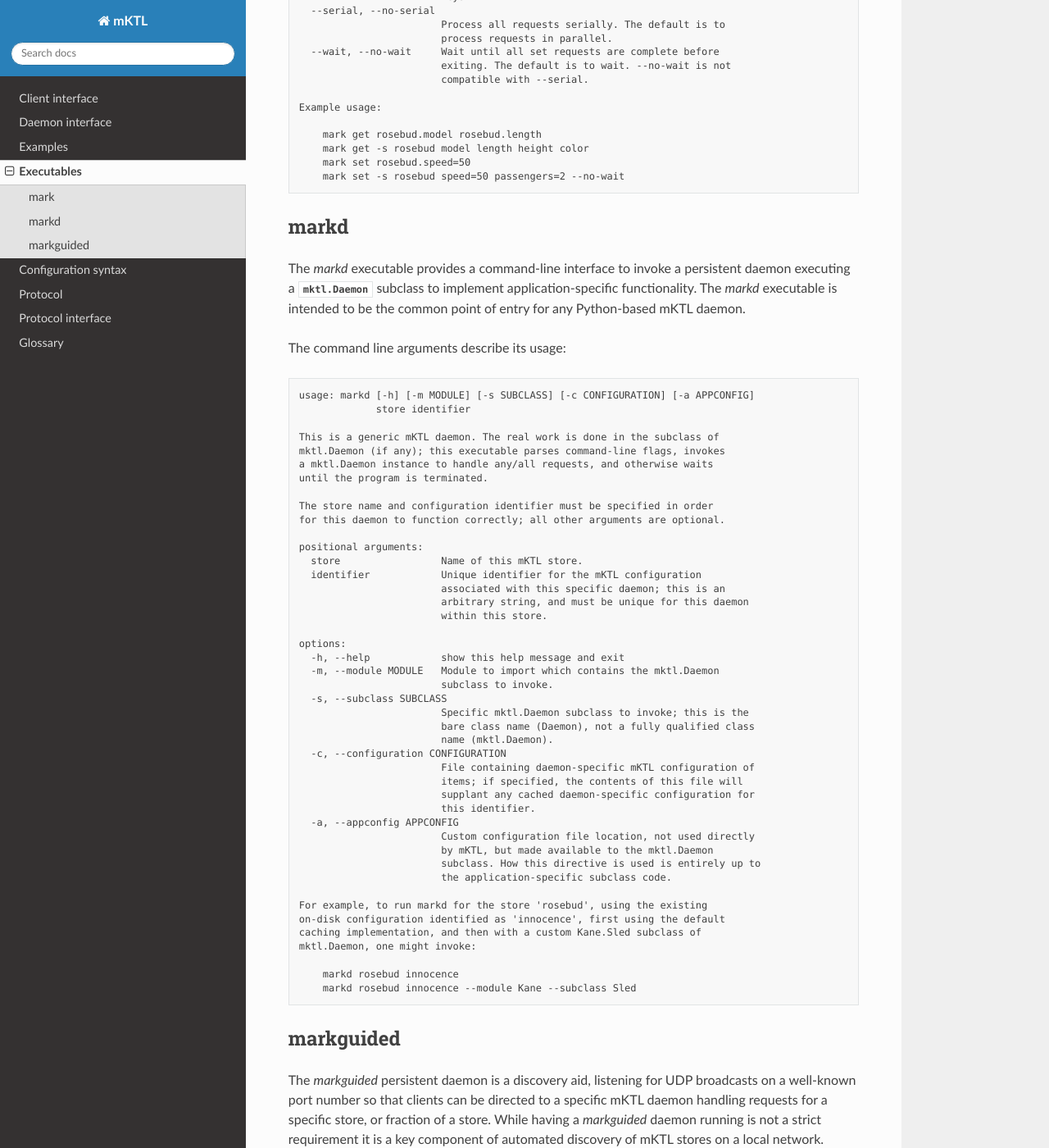
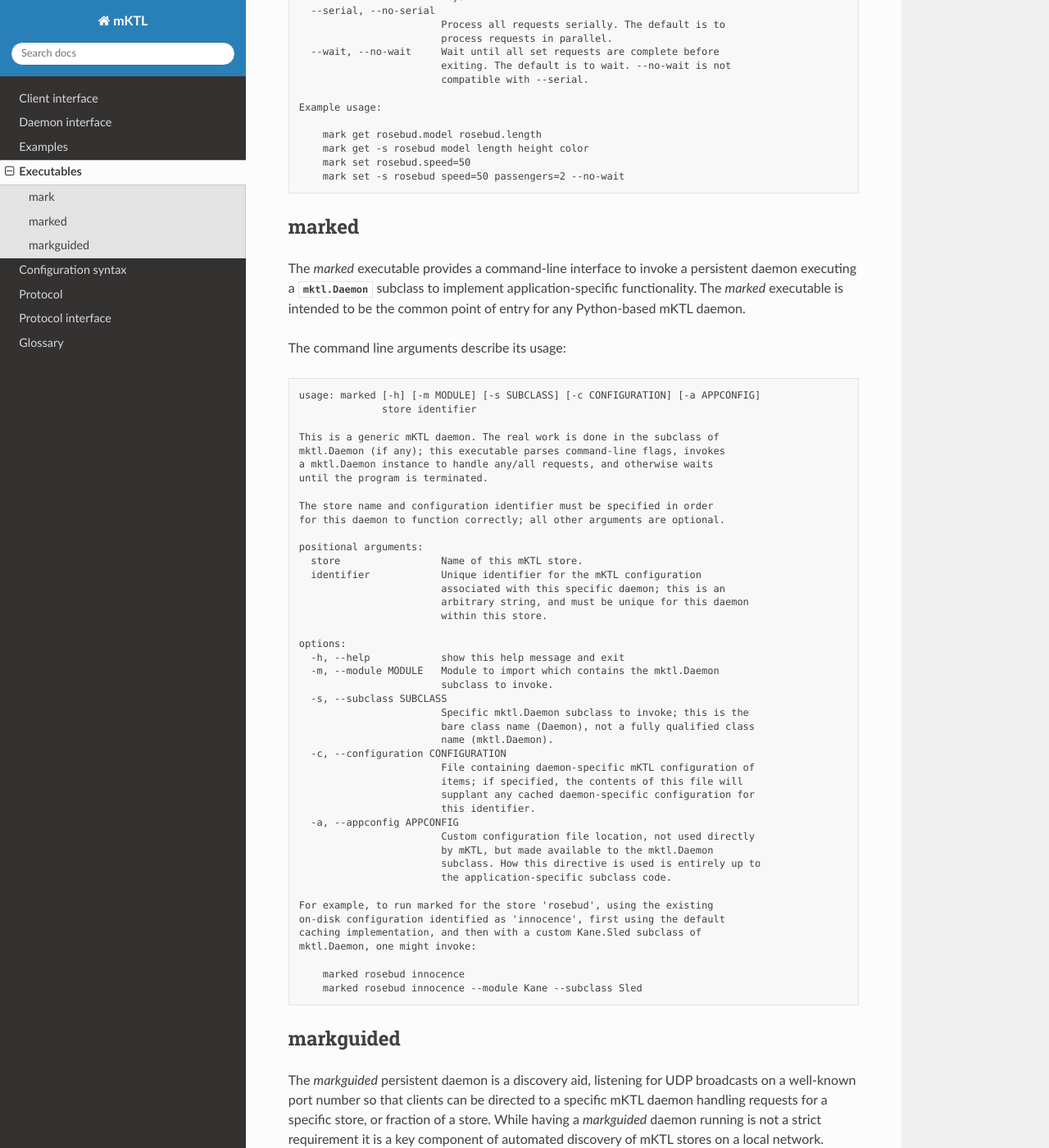
Before and after one commit to KeckObservatory/mKTL, a Sphinx documentation site: the page built from doc/executables.rst, in a window 1280 px wide and 1400 px high, scrolled down 615 px. Shown: the whole window at 82% size. Built offline with Sphinx 7.4.7 and the Read the Docs theme 3.1.0, drawn with Linux system fonts in a browser that asks for light colours.

Commit message:
Rename markd to marked, and markpersistd to markpersisted.

```diff
--- a/doc/daemon.rst
+++ b/doc/daemon.rst
@@ -72,14 +72,14 @@ respectively, though if :func:`mktl.Item.req_get` leverages
    :members: poll, publish, req_get, req_poll, req_refresh, req_set, validate
 
 
-markd executable
+marked executable
 ----------------
 
-The `markd` executable provides a command-line interface to invoke a
+The `marked` executable provides a command-line interface to invoke a
 persistent daemon executing a :class:`mktl.Daemon` subclass as described above.
 It is the natural starting point for any persistent daemon implementing
 the scheme described in this document, since that is the precise purpose
 it is written for.
 
-Refer to the section covering :ref:`markd` in the :ref:`executables`
+Refer to the section covering :ref:`marked` in the :ref:`executables`
 documentation for additional details.
--- a/doc/example/daemon.rst
+++ b/doc/example/daemon.rst
@@ -217,11 +217,11 @@ The :ref:`markguided` executable is a persistent application that enables
 clients to easily find authoritative mKTL daemons. Having one instance of
 :ref:`markguided` running on the local network is recommended.
 
-The :ref:`markd` executable provides a common entry point for a persistent
+The :ref:`marked` executable provides a common entry point for a persistent
 daemon. Assuming the default search path is set up correctly, for the example
 outlined here the invocation would resemble::
 
-    markd metal precious --module metal.precious -c precious_metals.json
+    marked metal precious --module metal.precious -c precious_metals.json
 
-Both :ref:`markguided` and :ref:`markd` should be running before mKTL client
+Both :ref:`markguided` and :ref:`marked` should be running before mKTL client
 interactions are attempted.
--- a/doc/executables.rst
+++ b/doc/executables.rst
@@ -15,19 +15,19 @@ interactions with mKTL. The command line arguments describe its usage:
    :language: none
 
 
-.. _markd:
+.. _marked:
 
-markd
------
+marked
+------
 
-The `markd` executable provides a command-line interface to invoke a
+The `marked` executable provides a command-line interface to invoke a
 persistent daemon executing a :class:`mktl.Daemon` subclass to implement
-application-specific functionality. The `markd` executable is intended
+application-specific functionality. The `marked` executable is intended
 to be the common point of entry for any Python-based mKTL daemon.
 
 The command line arguments describe its usage:
 
-.. literalinclude:: ./markd.txt
+.. literalinclude:: ./marked.txt
    :language: none
 
 
--- a/doc/markd.txt
+++ b/doc/marked.txt
@@ -1,5 +1,5 @@
-usage: markd [-h] [-m MODULE] [-s SUBCLASS] [-c CONFIGURATION] [-a APPCONFIG]
-             store identifier
+usage: marked [-h] [-m MODULE] [-s SUBCLASS] [-c CONFIGURATION] [-a APPCONFIG]
+              store identifier
 
 This is a generic mKTL daemon. The real work is done in the subclass of
 mktl.Daemon (if any); this executable parses command-line flags, invokes
@@ -35,10 +35,10 @@ options:
                         subclass. How this directive is used is entirely up to
                         the application-specific subclass code.
 
-For example, to run markd for the store 'rosebud', using the existing
+For example, to run marked for the store 'rosebud', using the existing
 on-disk configuration identified as 'innocence', first using the default
 caching implementation, and then with a custom Kane.Sled subclass of
 mktl.Daemon, one might invoke:
 
-    markd rosebud innocence
-    markd rosebud innocence --module Kane --subclass Sled
+    marked rosebud innocence
+    marked rosebud innocence --module Kane --subclass Sled
--- a/pyproject.toml
+++ b/pyproject.toml
@@ -23,9 +23,9 @@ repository = "https://github.com/KeckObservatory/mKTL"
 "Bug Tracker" = "https://github.com/KeckObservatory/mKTL/issues"
 
 [tool.poetry.scripts]
+marked = { reference = "sbin/marked", type = "file" }
 markguided = { reference = "sbin/markguided", type = "file" }
-markpersistd = { reference = "sbin/markpersistd", type = "file" }
-marksub = { reference = "sbin/markd", type = "file" }
+markpersisted = { reference = "sbin/markpersisted", type = "file" }
 
 [build-system]
 requires = ["poetry-core"]
```
Also changed, not shown: 6 other files.
